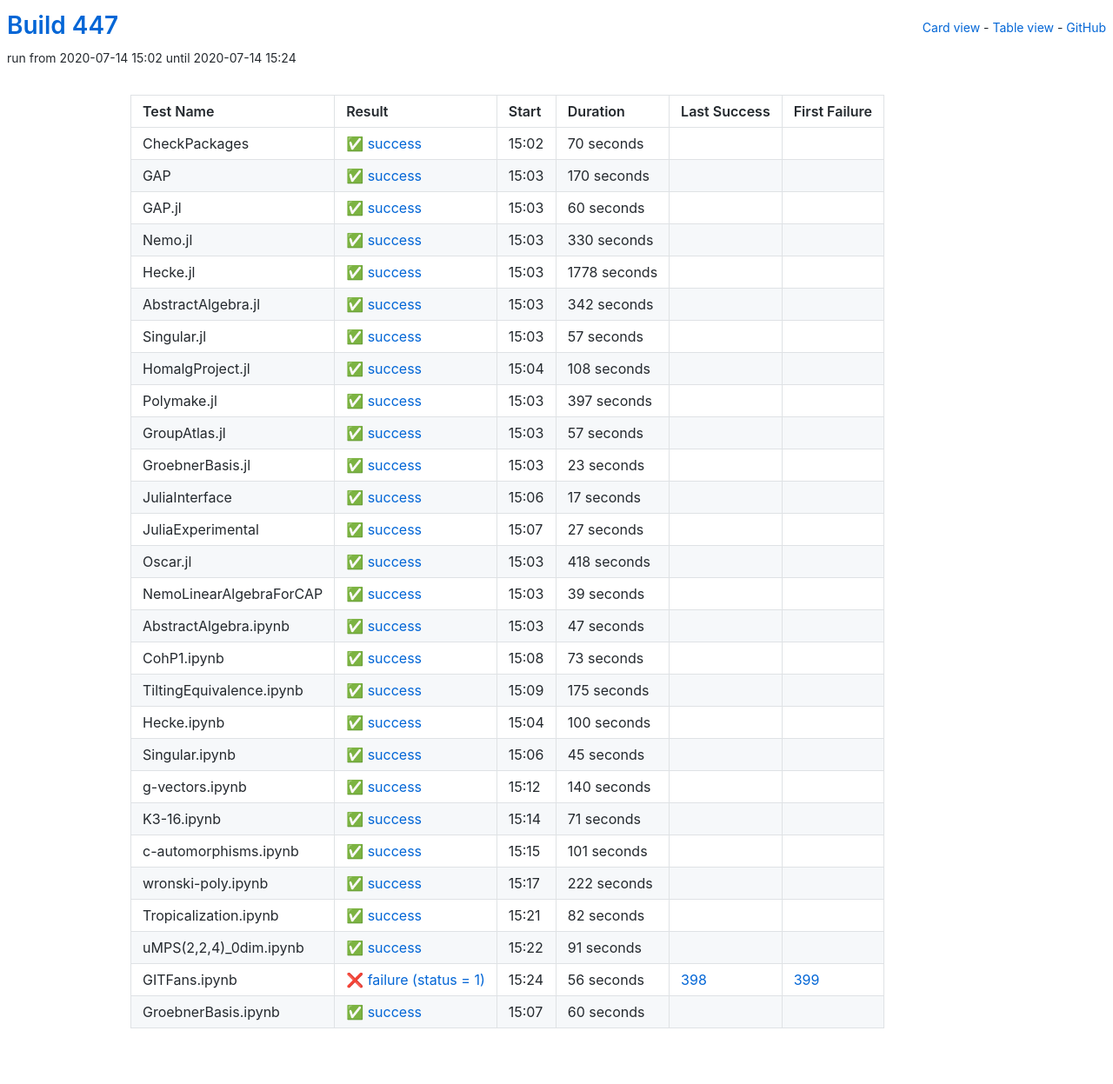
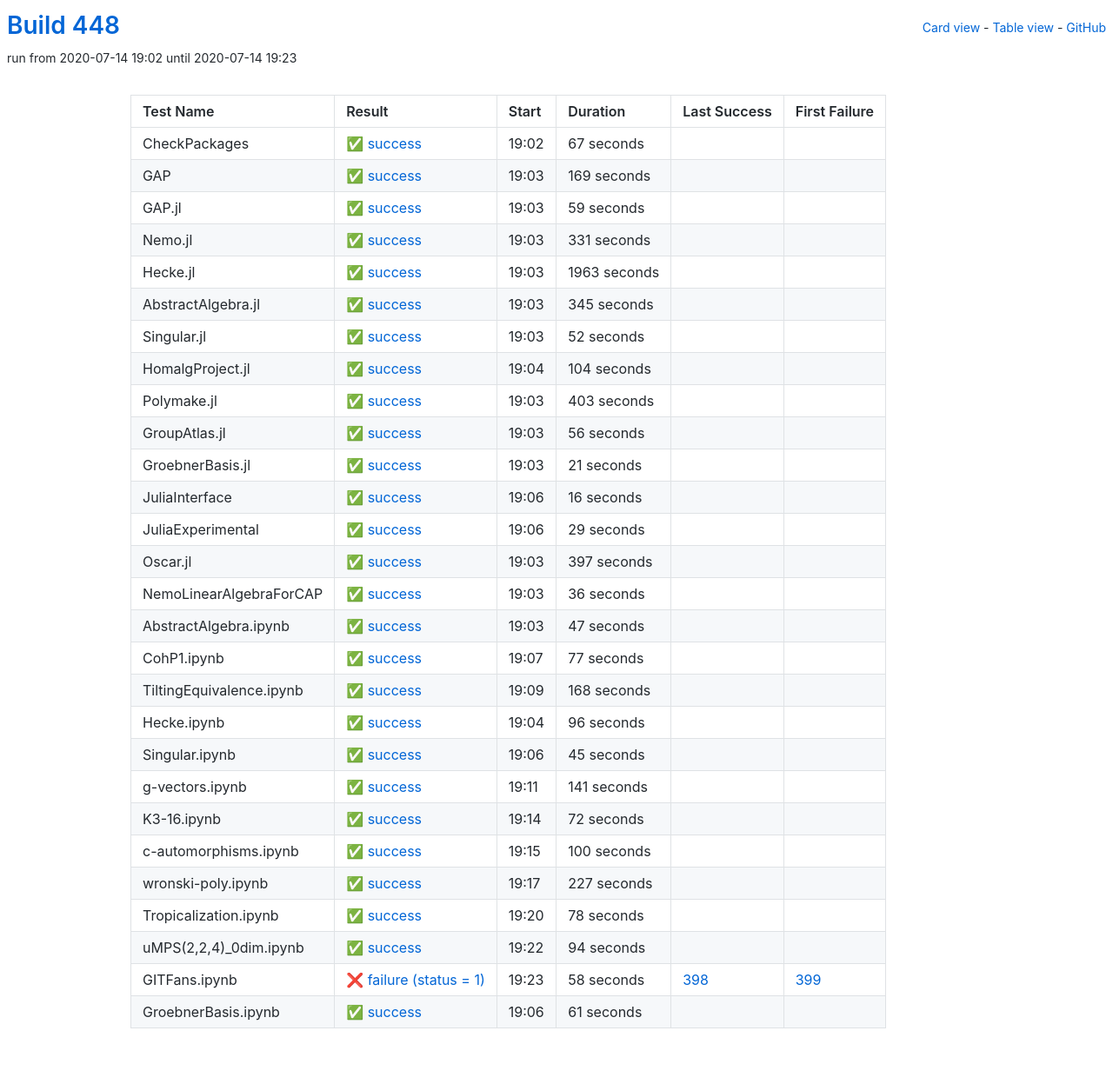
Before and after one commit to oscar-system/oscar-ci-status-stable, a Jekyll site: the page built from table.html, in a window 1280 px wide. Shown: the whole page at 87% size. Built offline with Jekyll 4.4.1, drawn with Linux system fonts in a browser that asks for light colours.

Commit message:
Build #448

```diff
--- a/_data/ci.yml
+++ b/_data/ci.yml
@@ -1,6 +1,6 @@
 ---
-build: 447
-build_url: https://oscarci.mathematik.uni-kl.de/job/oscar-stable/447/
+build: 448
+build_url: https://oscarci.mathematik.uni-kl.de/job/oscar-stable/448/
 job: oscar-stable
 organization: oscar-system
 repo: oscar-ci-status-stable
@@ -8,104 +8,164 @@ repourl: https://github.com/oscar-system/oscar-ci-status-stable
 tests:
 - name: CheckPackages
   id: checkpackages
-  log: https://oscarci.mathematik.uni-kl.de/job/oscar-stable/447/artifact/logs/build-447/CheckPackages.log
-  start: 2020-07-14 15:02
+  log: https://oscarci.mathematik.uni-kl.de/job/oscar-stable/448/artifact/logs/build-448/CheckPackages.log
+  start: 2020-07-14 19:02
   success: true
   exitcode: 0
   status: success
-  duration: 70
+  duration: 67
   last_success: false
   last_success_url:
   first_failure: false
   first_failure_url:
 - name: GAP
   id: gap
-  log: https://oscarci.mathematik.uni-kl.de/job/oscar-stable/447/artifact/logs/build-447/GAP.log
-  start: 2020-07-14 15:03
+  log: https://oscarci.mathematik.uni-kl.de/job/oscar-stable/448/artifact/logs/build-448/GAP.log
+  start: 2020-07-14 19:03
   success: true
   exitcode: 0
   status: success
-  duration: 170
+  duration: 169
   last_success: false
   last_success_url:
   first_failure: false
   first_failure_url:
 - name: GAP.jl
   id: gap-jl
-  log: https://oscarci.mathematik.uni-kl.de/job/oscar-stable/447/artifact/logs/build-447/GAP.jl.log
-  start: 2020-07-14 15:03
+  log: https://oscarci.mathematik.uni-kl.de/job/oscar-stable/448/artifact/logs/build-448/GAP.jl.log
+  start: 2020-07-14 19:03
   success: true
   exitcode: 0
   status: success
-  duration: 60
+  duration: 59
   last_success: false
   last_success_url:
   first_failure: false
   first_failure_url:
 - name: Nemo.jl
   id: nemo-jl
-  log: https://oscarci.mathematik.uni-kl.de/job/oscar-stable/447/artifact/logs/build-447/Nemo.jl.log
-  start: 2020-07-14 15:03
+  log: https://oscarci.mathematik.uni-kl.de/job/oscar-stable/448/artifact/logs/build-448/Nemo.jl.log
+  start: 2020-07-14 19:03
   success: true
   exitcode: 0
   status: success
-  duration: 330
+  duration: 331
   last_success: false
   last_success_url:
   first_failure: false
   first_failure_url:
 - name: Hecke.jl
   id: hecke-jl
-  log: https://oscarci.mathematik.uni-kl.de/job/oscar-stable/447/artifact/logs/build-447/Hecke.jl.log
-  start: 2020-07-14 15:03
+  log: https://oscarci.mathematik.uni-kl.de/job/oscar-stable/448/artifact/logs/build-448/Hecke.jl.log
+  start: 2020-07-14 19:03
   success: true
   exitcode: 0
   status: success
-  duration: 1778
+  duration: 1963
   last_success: false
   last_success_url:
   first_failure: false
   first_failure_url:
 - name: AbstractAlgebra.jl
   id: abstractalgebra-jl
-  log: https://oscarci.mathematik.uni-kl.de/job/oscar-stable/447/artifact/logs/build-447/AbstractAlgebra.jl.log
-  start: 2020-07-14 15:03
+  log: https://oscarci.mathematik.uni-kl.de/job/oscar-stable/448/artifact/logs/build-448/AbstractAlgebra.jl.log
+  start: 2020-07-14 19:03
   success: true
   exitcode: 0
   status: success
-  duration: 342
+  duration: 345
   last_success: false
   last_success_url:
   first_failure: false
   first_failure_url:
 - name: Singular.jl
   id: singular-jl
-  log: https://oscarci.mathematik.uni-kl.de/job/oscar-stable/447/artifact/logs/build-447/Singular.jl.log
-  start: 2020-07-14 15:03
+  log: https://oscarci.mathematik.uni-kl.de/job/oscar-stable/448/artifact/logs/build-448/Singular.jl.log
+  start: 2020-07-14 19:03
   success: true
   exitcode: 0
   status: success
-  duration: 57
+  duration: 52
   last_success: false
   last_success_url:
   first_failure: false
   first_failure_url:
 - name: HomalgProject.jl
   id: homalgproject-jl
-  log: https://oscarci.mathematik.uni-kl.de/job/oscar-stable/447/artifact/logs/build-447/HomalgProject.jl.log
-  start: 2020-07-14 15:04
+  log: https://oscarci.mathematik.uni-kl.de/job/oscar-stable/448/artifact/logs/build-448/HomalgProject.jl.log
+  start: 2020-07-14 19:04
   success: true
   exitcode: 0
   status: success
-  duration: 108
+  duration: 104
   last_success: false
   last_success_url:
   first_failure: false
   first_failure_url:
 - name: Polymake.jl
   id: polymake-jl
-  log: https://oscarci.mathematik.uni-kl.de/job/oscar-stable/447/artifact/logs/build-447/Polymake.jl.log
-  start: 2020-07-14 15:03
+  log: https://oscarci.mathematik.uni-kl.de/job/oscar-stable/448/artifact/logs/build-448/Polymake.jl.log
+  start: 2020-07-14 19:03
+  success: true
+  exitcode: 0
+  status: success
+  duration: 403
+  last_success: false
+  last_success_url:
+  first_failure: false
+  first_failure_url:
+- name: GroupAtlas.jl
+  id: groupatlas-jl
+  log: https://oscarci.mathematik.uni-kl.de/job/oscar-stable/448/artifact/logs/build-448/GroupAtlas.jl.log
+  start: 2020-07-14 19:03
+  success: true
+  exitcode: 0
+  status: success
+  duration: 56
+  last_success: false
+  last_success_url:
+  first_failure: false
+  first_failure_url:
+- name: GroebnerBasis.jl
+  id: groebnerbasis-jl
+  log: https://oscarci.mathematik.uni-kl.de/job/oscar-stable/448/artifact/logs/build-448/GroebnerBasis.jl.log
+  start: 2020-07-14 19:03
+  success: true
+  exitcode: 0
+  status: success
+  duration: 21
+  last_success: false
+  last_success_url:
+  first_failure: false
+  first_failure_url:
+- name: JuliaInterface
+  id: juliainterface
+  log: https://oscarci.mathematik.uni-kl.de/job/oscar-stable/448/artifact/logs/build-448/JuliaInterface.log
+  start: 2020-07-14 19:06
+  success: true
+  exitcode: 0
+  status: success
+  duration: 16
+  last_success: false
+  last_success_url:
+  first_failure: false
+  first_failure_url:
+- name: JuliaExperimental
+  id: juliaexperimental
+  log: https://oscarci.mathematik.uni-kl.de/job/oscar-stable/448/artifact/logs/build-448/JuliaExperimental.log
+  start: 2020-07-14 19:06
+  success: true
+  exitcode: 0
+  status: success
+  duration: 29
+  last_success: false
+  last_success_url:
+  first_failure: false
+  first_failure_url:
+- name: Oscar.jl
+  id: oscar-jl
+  log: https://oscarci.mathematik.uni-kl.de/job/oscar-stable/448/artifact/logs/build-448/Oscar.jl.log
+  start: 2020-07-14 19:03
   success: true
   exitcode: 0
   status: success
@@ -114,82 +174,22 @@ tests:
   last_success_url:
   first_failure: false
   first_failure_url:
-- name: GroupAtlas.jl
-  id: groupatlas-jl
-  log: https://oscarci.mathematik.uni-kl.de/job/oscar-stable/447/artifact/logs/build-447/GroupAtlas.jl.log
-  start: 2020-07-14 15:03
+- name: NemoLinearAlgebraForCAP
+  id: nemolinearalgebraforcap
+  log: https://oscarci.mathematik.uni-kl.de/job/oscar-stable/448/artifact/logs/build-448/NemoLinearAlgebraForCAP.log
+  start: 2020-07-14 19:03
   success: true
   exitcode: 0
   status: success
-  duration: 57
-  last_success: false
-  last_success_url:
-  first_failure: false
-  first_failure_url:
-- name: GroebnerBasis.jl
-  id: groebnerbasis-jl
-  log: https://oscarci.mathematik.uni-kl.de/job/oscar-stable/447/artifact/logs/build-447/GroebnerBasis.jl.log
-  start: 2020-07-14 15:03
-  success: true
-  exitcode: 0
-  status: success
-  duration: 23
-  last_success: false
-  last_success_url:
-  first_failure: false
-  first_failure_url:
-- name: JuliaInterface
-  id: juliainterface
-  log: https://oscarci.mathematik.uni-kl.de/job/oscar-stable/447/artifact/logs/build-447/JuliaInterface.log
-  start: 2020-07-14 15:06
-  success: true
-  exitcode: 0
-  status: success
-  duration: 17
-  last_success: false
-  last_success_url:
-  first_failure: false
-  first_failure_url:
-- name: JuliaExperimental
-  id: juliaexperimental
-  log: https://oscarci.mathematik.uni-kl.de/job/oscar-stable/447/artifact/logs/build-447/JuliaExperimental.log
-  start: 2020-07-14 15:07
-  success: true
-  exitcode: 0
-  status: success
-  duration: 27
-  last_success: false
-  last_success_url:
-  first_failure: false
-  first_failure_url:
-- name: Oscar.jl
-  id: oscar-jl
-  log: https://oscarci.mathematik.uni-kl.de/job/oscar-stable/447/artifact/logs/build-447/Oscar.jl.log
-  start: 2020-07-14 15:03
-  success: true
-  exitcode: 0
-  status: success
-  duration: 418
-  last_success: false
-  last_success_url:
-  first_failure: false
-  first_failure_url:
-- name: NemoLinearAlgebraForCAP
-  id: nemolinearalgebraforcap
-  log: https://oscarci.mathematik.uni-kl.de/job/oscar-stable/447/artifact/logs/build-447/NemoLinearAlgebraForCAP.log
-  start: 2020-07-14 15:03
-  success: true
-  exitcode: 0
-  status: success
-  duration: 39
+  duration: 36
   last_success: false
   last_success_url:
   first_failure: false
   first_failure_url:
 - name: AbstractAlgebra.ipynb
   id: abstractalgebra-ipynb
-  log: https://oscarci.mathematik.uni-kl.de/job/oscar-stable/447/artifact/logs/build-447/AbstractAlgebra.ipynb.log
-  start: 2020-07-14 15:03
+  log: https://oscarci.mathematik.uni-kl.de/job/oscar-stable/448/artifact/logs/build-448/AbstractAlgebra.ipynb.log
+  start: 2020-07-14 19:03
   success: true
   exitcode: 0
   status: success
@@ -200,44 +200,44 @@ tests:
   first_failure_url:
 - name: CohP1.ipynb
   id: cohp1-ipynb
-  log: https://oscarci.mathematik.uni-kl.de/job/oscar-stable/447/artifact/logs/build-447/CohP1.ipynb.log
-  start: 2020-07-14 15:08
+  log: https://oscarci.mathematik.uni-kl.de/job/oscar-stable/448/artifact/logs/build-448/CohP1.ipynb.log
+  start: 2020-07-14 19:07
   success: true
   exitcode: 0
   status: success
-  duration: 73
+  duration: 77
   last_success: false
   last_success_url:
   first_failure: false
   first_failure_url:
 - name: TiltingEquivalence.ipynb
   id: tiltingequivalence-ipynb
-  log: https://oscarci.mathematik.uni-kl.de/job/oscar-stable/447/artifact/logs/build-447/TiltingEquivalence.ipynb.log
-  start: 2020-07-14 15:09
+  log: https://oscarci.mathematik.uni-kl.de/job/oscar-stable/448/artifact/logs/build-448/TiltingEquivalence.ipynb.log
+  start: 2020-07-14 19:09
   success: true
   exitcode: 0
   status: success
-  duration: 175
+  duration: 168
   last_success: false
   last_success_url:
   first_failure: false
   first_failure_url:
 - name: Hecke.ipynb
   id: hecke-ipynb
-  log: https://oscarci.mathematik.uni-kl.de/job/oscar-stable/447/artifact/logs/build-447/Hecke.ipynb.log
-  start: 2020-07-14 15:04
+  log: https://oscarci.mathematik.uni-kl.de/job/oscar-stable/448/artifact/logs/build-448/Hecke.ipynb.log
+  start: 2020-07-14 19:04
   success: true
   exitcode: 0
   status: success
-  duration: 100
+  duration: 96
   last_success: false
   last_success_url:
   first_failure: false
   first_failure_url:
 - name: Singular.ipynb
   id: singular-ipynb
-  log: https://oscarci.mathematik.uni-kl.de/job/oscar-stable/447/artifact/logs/build-447/Singular.ipynb.log
-  start: 2020-07-14 15:06
+  log: https://oscarci.mathematik.uni-kl.de/job/oscar-stable/448/artifact/logs/build-448/Singular.ipynb.log
+  start: 2020-07-14 19:06
   success: true
   exitcode: 0
   status: success
@@ -248,96 +248,96 @@ tests:
   first_failure_url:
 - name: g-vectors.ipynb
   id: g-vectors-ipynb
-  log: https://oscarci.mathematik.uni-kl.de/job/oscar-stable/447/artifact/logs/build-447/g-vectors.ipynb.log
-  start: 2020-07-14 15:12
+  log: https://oscarci.mathematik.uni-kl.de/job/oscar-stable/448/artifact/logs/build-448/g-vectors.ipynb.log
+  start: 2020-07-14 19:11
   success: true
   exitcode: 0
   status: success
-  duration: 140
+  duration: 141
   last_success: false
   last_success_url:
   first_failure: false
   first_failure_url:
 - name: K3-16.ipynb
   id: k3-16-ipynb
-  log: https://oscarci.mathematik.uni-kl.de/job/oscar-stable/447/artifact/logs/build-447/K3-16.ipynb.log
-  start: 2020-07-14 15:14
+  log: https://oscarci.mathematik.uni-kl.de/job/oscar-stable/448/artifact/logs/build-448/K3-16.ipynb.log
+  start: 2020-07-14 19:14
   success: true
   exitcode: 0
   status: success
-  duration: 71
+  duration: 72
   last_success: false
   last_success_url:
   first_failure: false
   first_failure_url:
 - name: c-automorphisms.ipynb
   id: c-automorphisms-ipynb
-  log: https://oscarci.mathematik.uni-kl.de/job/oscar-stable/447/artifact/logs/build-447/c-automorphisms.ipynb.log
-  start: 2020-07-14 15:15
+  log: https://oscarci.mathematik.uni-kl.de/job/oscar-stable/448/artifact/logs/build-448/c-automorphisms.ipynb.log
+  start: 2020-07-14 19:15
   success: true
   exitcode: 0
   status: success
-  duration: 101
+  duration: 100
   last_success: false
   last_success_url:
   first_failure: false
   first_failure_url:
 - name: wronski-poly.ipynb
   id: wronski-poly-ipynb
-  log: https://oscarci.mathematik.uni-kl.de/job/oscar-stable/447/artifact/logs/build-447/wronski-poly.ipynb.log
-  start: 2020-07-14 15:17
+  log: https://oscarci.mathematik.uni-kl.de/job/oscar-stable/448/artifact/logs/build-448/wronski-poly.ipynb.log
+  start: 2020-07-14 19:17
   success: true
   exitcode: 0
   status: success
-  duration: 222
+  duration: 227
   last_success: false
   last_success_url:
   first_failure: false
   first_failure_url:
 - name: Tropicalization.ipynb
   id: tropicalization-ipynb
-  log: https://oscarci.mathematik.uni-kl.de/job/oscar-stable/447/artifact/logs/build-447/Tropicalization.ipynb.log
-  start: 2020-07-14 15:21
+  log: https://oscarci.mathematik.uni-kl.de/job/oscar-stable/448/artifact/logs/build-448/Tropicalization.ipynb.log
+  start: 2020-07-14 19:20
   success: true
   exitcode: 0
   status: success
-  duration: 82
+  duration: 78
   last_success: false
   last_success_url:
   first_failure: false
   first_failure_url:
 - name: uMPS(2,2,4)_0dim.ipynb
   id: umps-2-2-4-0dim-ipynb
-  log: https://oscarci.mathematik.uni-kl.de/job/oscar-stable/447/artifact/logs/build-447/uMPS-2-2-4-_0dim.ipynb.log
-  start: 2020-07-14 15:22
+  log: https://oscarci.mathematik.uni-kl.de/job/oscar-stable/448/artifact/logs/build-448/uMPS-2-2-4-_0dim.ipynb.log
+  start: 2020-07-14 19:22
   success: true
   exitcode: 0
   status: success
-  duration: 91
+  duration: 94
   last_success: false
   last_success_url:
   first_failure: false
   first_failure_url:
 - name: GITFans.ipynb
   id: gitfans-ipynb
-  log: https://oscarci.mathematik.uni-kl.de/job/oscar-stable/447/artifact/logs/build-447/GITFans.ipynb.log
-  start: 2020-07-14 15:24
+  log: https://oscarci.mathematik.uni-kl.de/job/oscar-stable/448/artifact/logs/build-448/GITFans.ipynb.log
+  start: 2020-07-14 19:23
   success: false
   exitcode: 1
   status: failure
-  duration: 56
+  duration: 58
   last_success: 398
   last_success_url: https://oscarci.mathematik.uni-kl.de/job/oscar-stable/398/
   first_failure: 399
   first_failure_url: https://oscarci.mathematik.uni-kl.de/job/oscar-stable/399/
 - name: GroebnerBasis.ipynb
   id: groebnerbasis-ipynb
-  log: https://oscarci.mathematik.uni-kl.de/job/oscar-stable/447/artifact/logs/build-447/GroebnerBasis.ipynb.log
-  start: 2020-07-14 15:07
+  log: https://oscarci.mathematik.uni-kl.de/job/oscar-stable/448/artifact/logs/build-448/GroebnerBasis.ipynb.log
+  start: 2020-07-14 19:06
   success: true
   exitcode: 0
   status: success
-  duration: 60
+  duration: 61
   last_success: false
   last_success_url:
   first_failure: false
```
Also changed, not shown: README.md.
